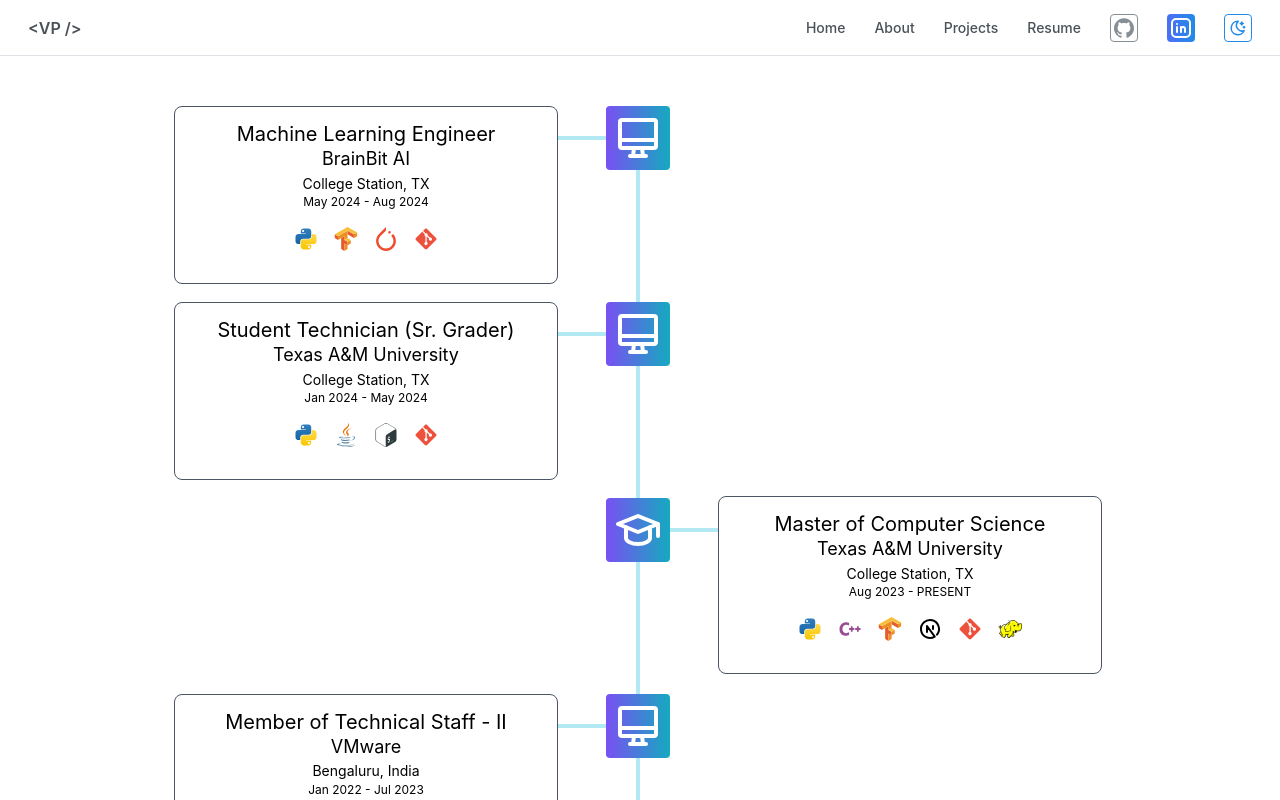
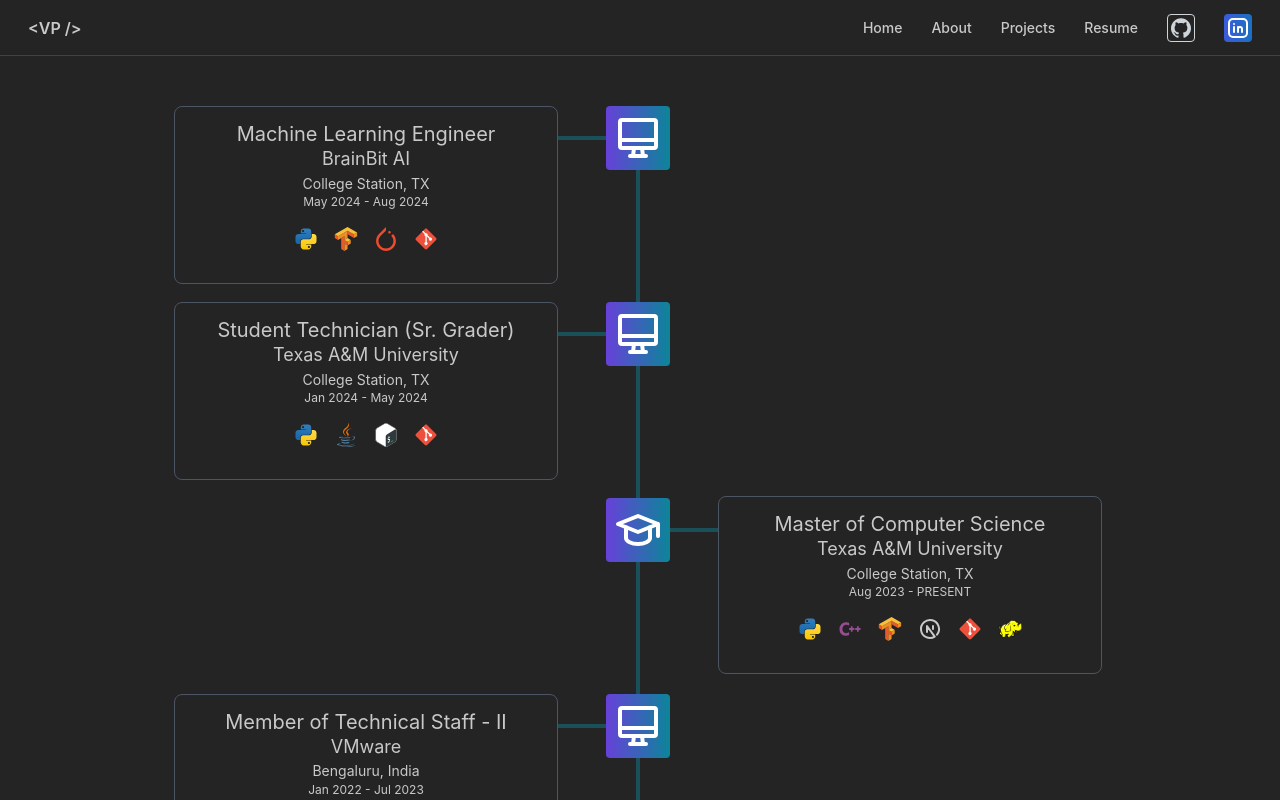
Before and after one commit to vaibhavpundir97/vaibhavpundir97.github.io, a Next.js app: page /about in a window 1280 px wide. Shown: the top 800 px of the page. Built offline with nearby package versions, Linux system fonts and the light colour scheme.

Commit message:
dark-mode fix

```diff
--- a/components/header/header.tsx
+++ b/components/header/header.tsx
@@ -1,10 +1,10 @@
 "use client"
 
-import { Group, ActionIcon, Text } from '@mantine/core';
+import { Group, ActionIcon, Text, useMantineColorScheme } from '@mantine/core';
 import classes from './header.module.css';
 import { IconBrandLinkedin } from '@tabler/icons-react';
-import { ColorSchemeToggle } from './ColorSchemeToggle';
 import { IconGithub } from '../svg/svg';
+import { useEffect } from 'react';
 
 const links = [
   { link: '/', label: 'Home' },
@@ -14,6 +14,12 @@
 ];
 
 export function Header() {
+
+  const { setColorScheme } = useMantineColorScheme();
+  useEffect(() => {
+      setColorScheme('dark');
+    }, []
+  )
 
   const items = links.map((link) => (
     <a
@@ -29,14 +35,6 @@
     <header className={classes.header}>
       <div className={classes.inner}>
         <Group>
-          {/* <Avatar
-            component='a'
-            href='https://vaibhavpundir97.github.io'
-            color="violet"
-            radius="xl"
-          >
-            {'<VP />'}
-          </Avatar> */}
           <a className={classes.link} href='https://vaibhavpundir97.vercel.app/'>
             <Text fw={600}>{'<VP />'}</Text>
           </a>
@@ -65,7 +63,7 @@
             >
               <IconBrandLinkedin />
             </ActionIcon>
-            <ColorSchemeToggle />
+            {/* <ColorSchemeToggle /> */}
           </Group>
         </Group>
 
```
